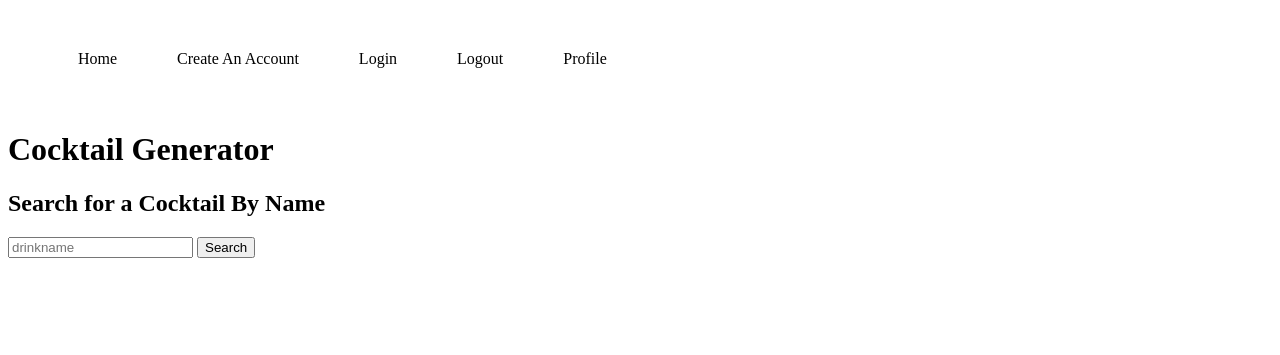
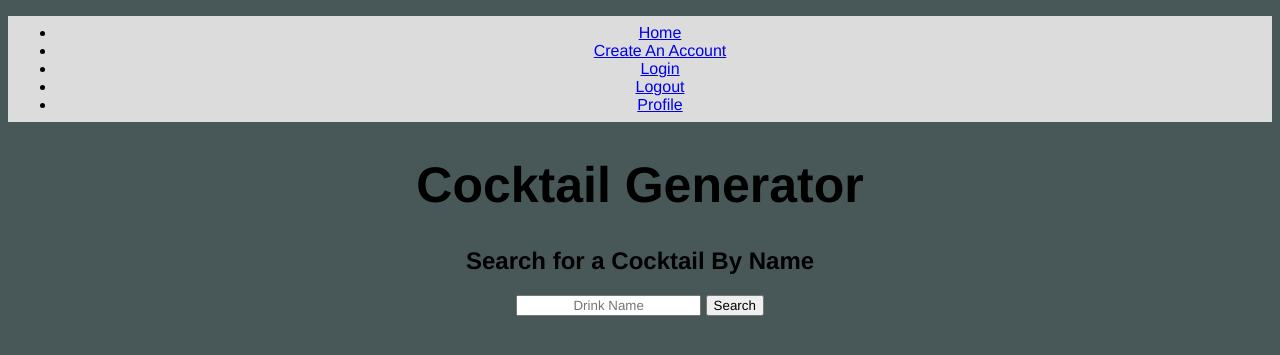
Before and after one commit to dnlespinosa/capstone, a Flask app: page /search in a window 1280 px wide. Shown: the top 355 px of the page. Run offline with Flask 3, Linux system fonts and the light colour scheme; parts of the project's set-up code (start-up, migrations or seed data) failed here and were passed over.

Commit message:
Add files via upload

```diff
--- a/app.py
+++ b/app.py
@@ -2,7 +2,7 @@ import requests
 
 from flask import Flask, render_template, request, redirect, session, g, flash
 from sqlalchemy.exc import IntegrityError
-from forms import UserAddForm, LoginForm, SearchDrinkForm
+from forms import UserAddForm, LoginForm, SearchDrinkForm, SearchLiquorForm
 from models import db, connect_db, User, FavoriteCocktail
 
 app = Flask(__name__)
@@ -102,7 +102,16 @@ def home_page():
     data = response.json()
     returnDrink = data['drinks']
 
-    return render_template('index.html', returnDrink=returnDrink)
+    url2 = "https://the-cocktail-db.p.rapidapi.com/random.php"
+    headers2 = {
+        "X-RapidAPI-Key": "1f4b3e251bmshb1df2538c036ddfp1c6675jsn19129a6f9614",
+        "X-RapidAPI-Host": "the-cocktail-db.p.rapidapi.com"
+        }
+    response2 = requests.get(url2, headers=headers2)
+    data2 = response2.json()
+    dataDrink = data2['drinks']
+
+    return render_template('index.html', returnDrink=returnDrink, dataDrink=dataDrink)
 
 @app.route('/search', methods=['GET', 'POST'])
 def search_drink():
@@ -118,7 +127,7 @@ def search_drink():
 
 @app.route('/searchbyliquor', methods=['GET', 'POST'])
 def search_by_liquor():
-    form = SearchDrinkForm()
+    form = SearchLiquorForm()
 
     if form.validate_on_submit():
         liquor = form.drinkname.data
--- a/forms.py
+++ b/forms.py
@@ -26,4 +26,9 @@ class EditProfileForm(FlaskForm):
 class SearchDrinkForm(FlaskForm):
     """Searching for cocktail"""
 
-    drinkname = StringField('drinkname', validators=[DataRequired()])
+    drinkname = StringField('Drink Name', validators=[DataRequired()])
+
+class SearchLiquorForm(FlaskForm):
+    """Searching for cocktail by liquor"""
+
+    drinkname = StringField('Liquor Name', validators=[DataRequired()])
--- a/static/style.css
+++ b/static/style.css
@@ -1,22 +1,86 @@
-.navbar {
-    display:flex;
+html * {
+    font-family: 'Franklin Gothic Medium', 'Arial Narrow', Arial, sans-serif;
+    text-align: center;
 }
 
-.nav-list {
-    width: 50%;
-    display:flex;
+body {
+    background-color: #485859;
 }
 
-.nav-list li {
-    list-style: none;
-    padding: 26px 30px;
+.navbar-top {
+    border: 5px solid;
+    margin: auto;
+    width: 50%;
+    padding: 10px;
 }
 
-.nav-list li a {
-    text-decoration: none;
-    color: black;
+.navbar-top, .navbar-background, .nav-list {
+    border: 0.5rem solid;
+    border-color: gainsboro;
+    background-color: gainsboro;
 }
 
-.nav-list li a:hover {
-    color: red;
+img {
+    border: 0.5rem solid;
+    margin: auto;
+    width: 50%;
+    padding: 10px;
+    border-color: gainsboro;
+    background-color: gainsboro;
 }
+
+.header {
+    border: 0.5rem solid;
+    margin: auto;
+    width: 50%;
+    padding: 10px;
+    border-color: gainsboro;
+    background-color: gainsboro;
+}
+
+.drink-header {
+    border: 0.5rem solid;
+    margin: auto;
+    height: 50px;
+    width: 50%;
+    padding: 10px;
+    border-color: gainsboro;
+    background-color: gainsboro;
+}
+
+h1 {
+    font-size: 50px;
+}
+
+.gen-search {
+    border: 0.5rem solid;
+    margin: auto;
+    width: 50%;
+    padding: 10px;
+    border-color: gainsboro;
+    background-color: gainsboro;
+}
+
+.block_link {
+    font: bold 15px Arial;
+    text-decoration: none;
+    background-color: #EEEEEE;
+    color: #333333;
+    padding: 2px 4px 2px 4px;
+    border-top: 1px solid #CCCCCC;
+    border-right: 1px solid #333333;
+    border-bottom: 1px solid #333333;
+    border-left: 1px solid #CCCCCC;
+}
+
+.block_link2 {
+    font: bold 12px Arial;
+    text-decoration: none;
+    background-color: #EEEEEE;
+    color: #333333;
+    padding: 2px 4px 2px 4px;
+    border-top: 1px solid #CCCCCC;
+    border-right: 1px solid #333333;
+    border-bottom: 1px solid #333333;
+    border-left: 1px solid #CCCCCC;
+}
```
